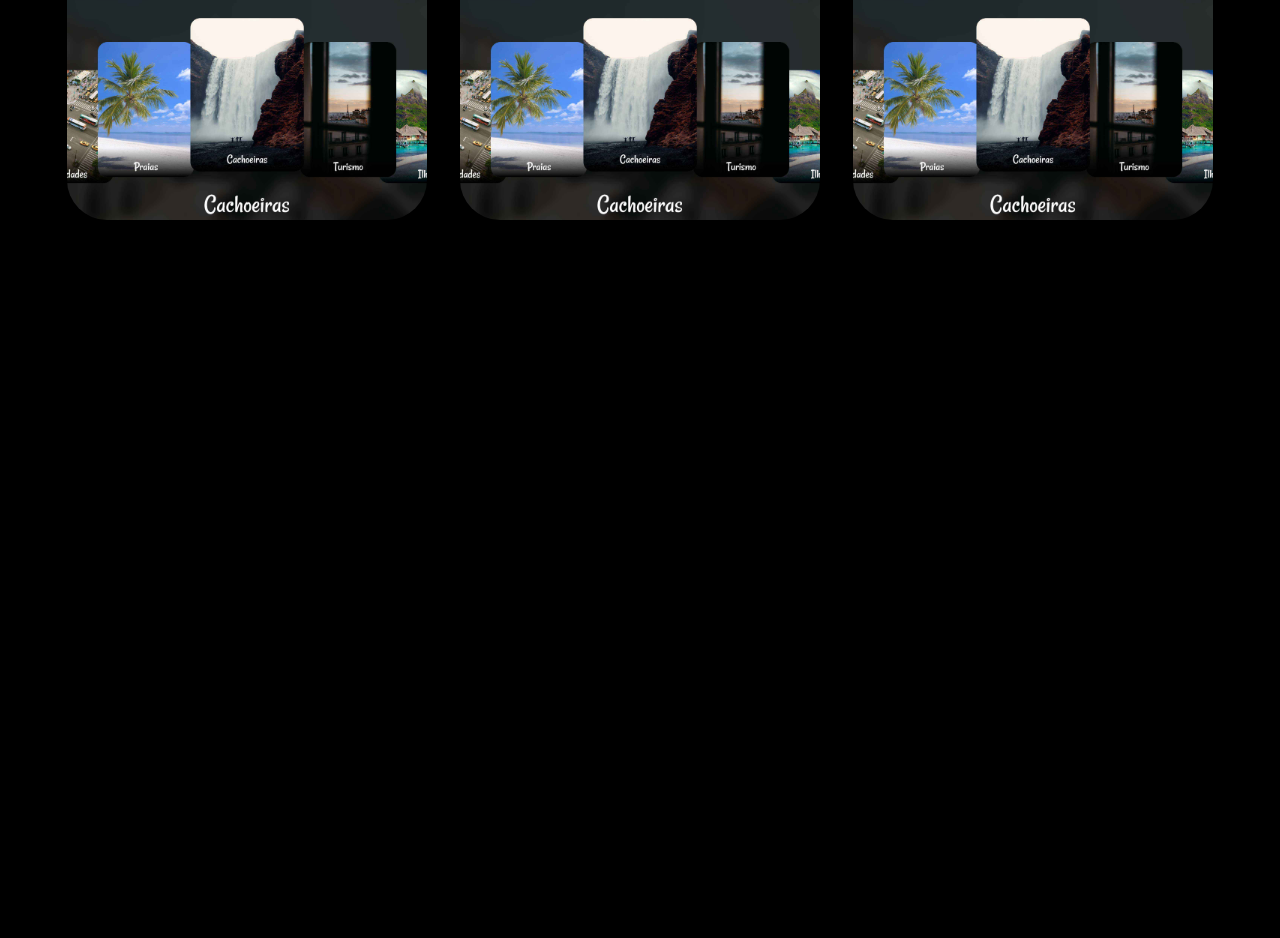
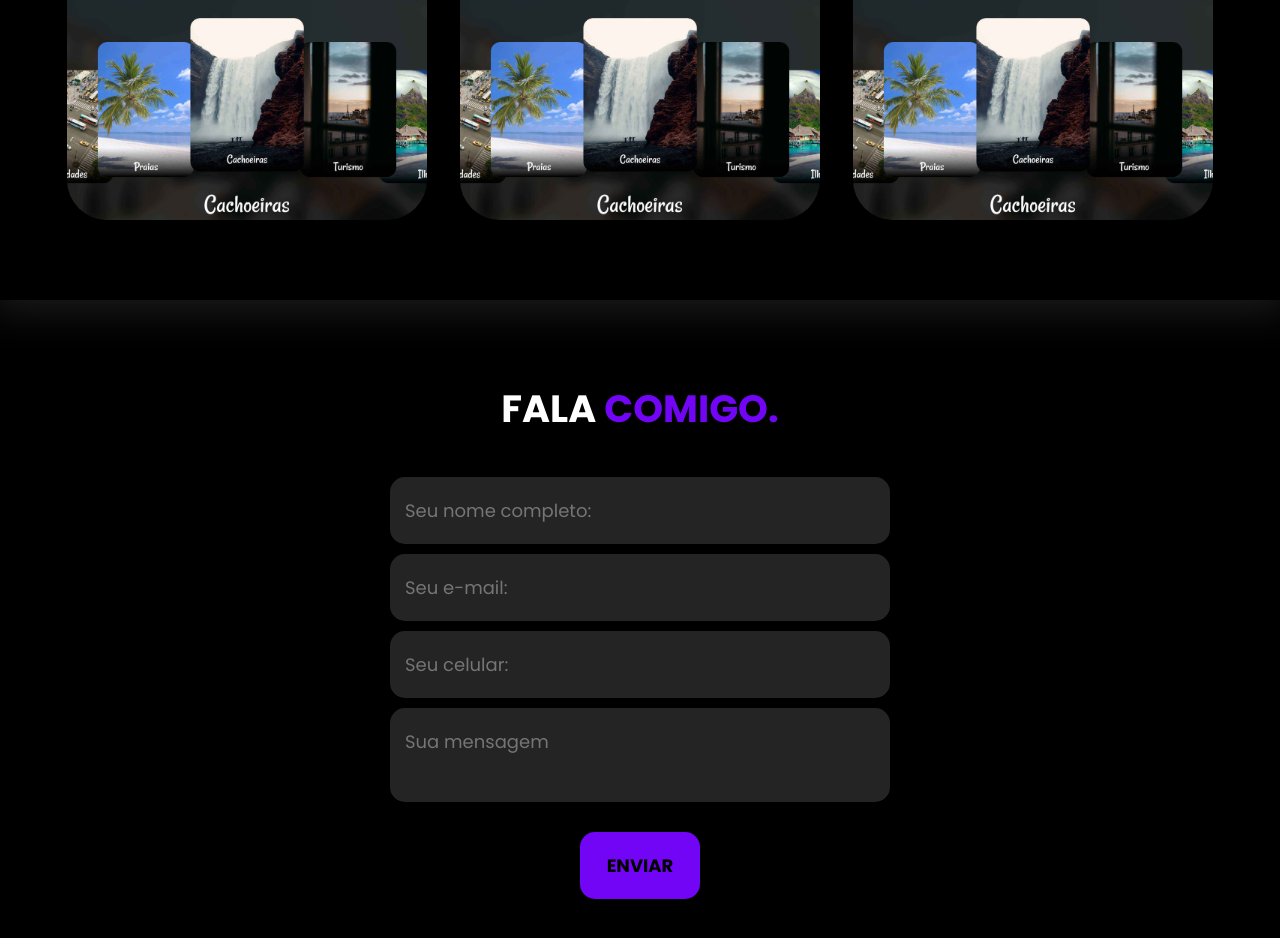
Before and after one commit to mateusoliveiradev1/portifolio, a plain HTML site: page index.html in a window 1280 px wide. Shown: the part 2232-3170 px from the top of the page. Before the commit the page ends 2532 px from the top, so only its background shows below. Drawn offline with nearby package versions, Linux system fonts and the light colour scheme.

Commit message:
add formulario

```diff
--- a/index.html
+++ b/index.html
@@ -209,7 +209,37 @@
       </section>
       <!--portfolio -->
 
-      <section class="formulario"></section>
+      <section class="formulario">
+        <div class="interface">
+          <h2 class="titulo">FALA <span>COMIGO.</span></h2>
+
+          <form action="">
+            <input
+              type="text"
+              name=""
+              id=""
+              placeholder="Seu nome completo:"
+              required
+            />
+            <input
+              type="text"
+              name=""
+              id=""
+              placeholder="Seu e-mail:"
+              required
+            />
+            <input type="text" name="" id="" placeholder="Seu celular:" />
+            <textarea
+              name=""
+              id=""
+              placeholder="Sua mensagem"
+              required
+            ></textarea>
+            <div class="btn-enviar"><input type="submit" value="ENVIAR" /></div>
+          </form>
+        </div>
+        <!-- interface -->
+      </section>
       <!-- formulario -->
     </main>
   </body>
--- a/style.css
+++ b/style.css
@@ -31,7 +31,8 @@ body {
   transition: 0.2s;
 }
 
-button:hover {
+button:hover,
+form .btn-enviar input:hover {
   box-shadow: 0px 0px 8px #ed36a6;
   transform: scale(1.05);
 }
@@ -250,3 +251,50 @@ section.portfolio .flex {
 .overlay:hover {
   opacity: 1;
 }
+
+/* FORMULARIO */
+
+section.formulario {
+  padding: 80px 4%;
+}
+
+form {
+  max-width: 500px;
+  margin: 0 auto;
+  display: flex;
+  justify-content: center;
+  flex-direction: column;
+  gap: 10px;
+  margin-top: 40px;
+}
+
+form input,
+form textarea {
+  width: 100%;
+  background-color: #242424;
+  border: 0;
+  outline: 0;
+  padding: 20px 15px;
+  border-radius: 15px;
+  color: #fff;
+  font-size: 18px;
+}
+
+form textarea {
+  resize: none;
+  max-height: 200px;
+}
+
+form .btn-enviar {
+  margin-top: 20px;
+  text-align: center;
+}
+
+form .btn-enviar input {
+  width: 120px;
+  background-color: #7305f7;
+  color: #000;
+  font-weight: 700;
+  cursor: pointer;
+  transition: 0.2s;
+}
```
